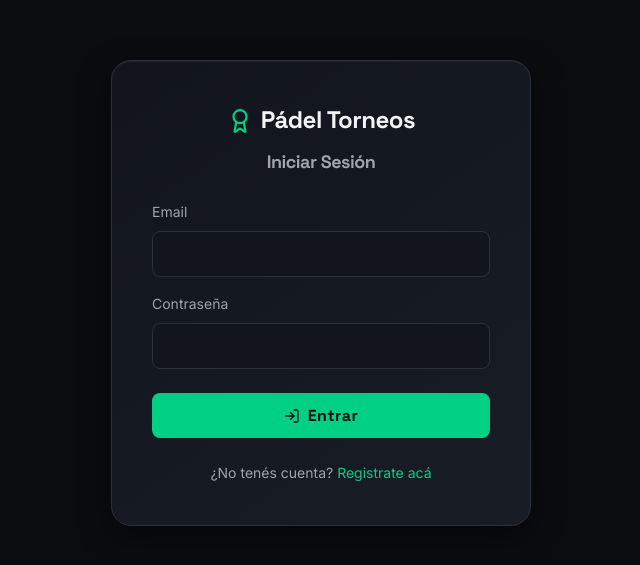
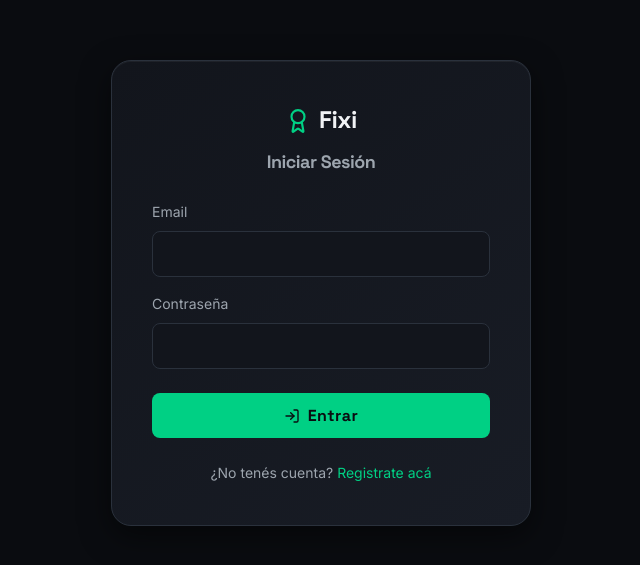
Before and after one commit to Martiniano-Gimenez/fixi, a React (Vite) app in the folder frontend/: page /login in a window 1280 px wide. Shown: the part 107-672 px from the top of the page, without its empty margins (319-959 px from the left). Built offline with nearby package versions, Linux system fonts and the light colour scheme.

Commit message:
feat(branding): actualizar marca visible a Fixi en frontend y metadatos

```diff
--- a/frontend/index.html
+++ b/frontend/index.html
@@ -6,11 +6,16 @@
     <meta name="viewport" content="width=device-width, initial-scale=1.0, maximum-scale=1.0, user-scalable=no" />
     <meta name="theme-color" content="#0a0c10" />
     <meta name="apple-mobile-web-app-capable" content="yes" />
+    <meta name="apple-mobile-web-app-title" content="Fixi" />
     <meta name="description" content="Seguimiento en tiempo real de torneos de pádel amateur" />
+    <meta property="og:type" content="website" />
+    <meta property="og:title" content="Fixi — Torneos de pádel en vivo" />
+    <meta property="og:description" content="Seguimiento en tiempo real de torneos de pádel amateur" />
+    <meta property="og:site_name" content="Fixi" />
     <link rel="preconnect" href="https://fonts.googleapis.com" />
     <link rel="preconnect" href="https://fonts.gstatic.com" crossorigin />
     <link href="https://fonts.googleapis.com/css2?family=Inter:wght@400;500;600;700&family=Space+Grotesk:wght@500;700&display=swap" rel="stylesheet" />
-    <title>Pádel Torneos — Seguí el torneo en vivo</title>
+    <title>Fixi — Torneos de pádel en vivo</title>
   </head>
   <body>
     <div id="root"></div>
--- /dev/null
+++ b/frontend/src/constants/app.js
@@ -0,0 +1,2 @@
+export const APP_NAME = 'Fixi';
+export const APP_TAGLINE = 'Torneos de pádel en vivo';
--- a/frontend/src/layouts/AdminLayout.jsx
+++ b/frontend/src/layouts/AdminLayout.jsx
@@ -1,6 +1,7 @@
 import { Outlet, Link, useNavigate, useLocation } from 'react-router-dom';
 import { useAuth } from '../context/AuthContext';
 import { Award, Trophy, Building2, LogOut } from 'lucide-react';
+import { APP_NAME } from '../constants/app';
 
 export default function AdminLayout() {
   const { logout } = useAuth();
@@ -23,7 +24,7 @@ export default function AdminLayout() {
         <div className="admin-header-left">
           <Link to="/admin" className="admin-logo">
             <Award size={20} strokeWidth={2} />
-            Pádel Torneos
+            {APP_NAME}
           </Link>
         </div>
 
--- a/frontend/src/layouts/PublicLayout.jsx
+++ b/frontend/src/layouts/PublicLayout.jsx
@@ -1,5 +1,6 @@
 import { Outlet } from 'react-router-dom';
 import { Award } from 'lucide-react';
+import { APP_NAME, APP_TAGLINE } from '../constants/app';
 
 export default function PublicLayout() {
   return (
@@ -10,7 +11,7 @@ export default function PublicLayout() {
       <footer className="public-footer">
         <p style={{ display: 'inline-flex', alignItems: 'center', justifyContent: 'center', gap: '0.4rem' }}>
           <Award size={14} strokeWidth={2} style={{ color: 'var(--color-primary)' }} />
-          Pádel Torneos — Seguí el torneo en vivo
+          {APP_NAME} — {APP_TAGLINE}
         </p>
       </footer>
     </div>
--- a/frontend/src/pages/Login.jsx
+++ b/frontend/src/pages/Login.jsx
@@ -3,6 +3,7 @@ import { useNavigate, Link } from 'react-router-dom';
 import { useAuth } from '../context/AuthContext';
 import { api } from '../api/client';
 import { Award, LogIn } from 'lucide-react';
+import { APP_NAME } from '../constants/app';
 
 export default function Login() {
   const [email, setEmail] = useState('');
@@ -32,7 +33,7 @@ export default function Login() {
       <div className="auth-card">
         <h1 style={{ display: 'flex', alignItems: 'center', justifyContent: 'center', gap: '0.5rem' }}>
           <Award size={26} strokeWidth={2} style={{ color: 'var(--color-primary)' }} />
-          Pádel Torneos
+          {APP_NAME}
         </h1>
         <h2>Iniciar Sesión</h2>
 
--- a/frontend/src/pages/Register.jsx
+++ b/frontend/src/pages/Register.jsx
@@ -3,6 +3,7 @@ import { useNavigate, Link } from 'react-router-dom';
 import { useAuth } from '../context/AuthContext';
 import { api } from '../api/client';
 import { Award, UserPlus } from 'lucide-react';
+import { APP_NAME } from '../constants/app';
 
 export default function Register() {
   const [nombre, setNombre] = useState('');
@@ -33,7 +34,7 @@ export default function Register() {
       <div className="auth-card">
         <h1 style={{ display: 'flex', alignItems: 'center', justifyContent: 'center', gap: '0.5rem' }}>
           <Award size={26} strokeWidth={2} style={{ color: 'var(--color-primary)' }} />
-          Pádel Torneos
+          {APP_NAME}
         </h1>
         <h2>Registrarse</h2>
 
--- a/frontend/src/pages/public/TorneoPublic.jsx
+++ b/frontend/src/pages/public/TorneoPublic.jsx
@@ -5,6 +5,7 @@ import BracketLines from '../../components/BracketLines';
 import { Award, AlertTriangle, Users, Trophy, Calendar, Clock, Search, X, Star, Play } from 'lucide-react';
 import { formatPartidoHorario, getDiaCalendarioCordoba } from '../../utils/dateUtils';
 import { estadoLabel } from '../../utils/estadoLabels';
+import { APP_NAME, APP_TAGLINE } from '../../constants/app';
 import '../admin/EliminatoriaView.css';
 
 const POLL_INTERVAL = 15000; // 15 seconds
@@ -326,6 +327,18 @@ export default function TorneoPublic() {
   const [activeRoundId, setActiveRoundId] = useState(null);
   const [searchTerm, setSearchTerm] = useState('');
   const [favParejaId, setFavParejaId] = useState(null);
+
+  // Título de la pestaña: "{torneo} · Fixi" con datos, o "Fixi" cargando/error; restaura al desmontar
+  useEffect(() => {
+    if (data?.torneo?.nombre) {
+      document.title = `${data.torneo.nombre} · ${APP_NAME}`;
+    } else {
+      document.title = APP_NAME;
+    }
+    return () => {
+      document.title = `${APP_NAME} — ${APP_TAGLINE}`;
+    };
+  }, [data?.torneo?.nombre]);
 
   // Sincronizar favorito al cambiar de slug o categoría activa
   useEffect(() => {
```
